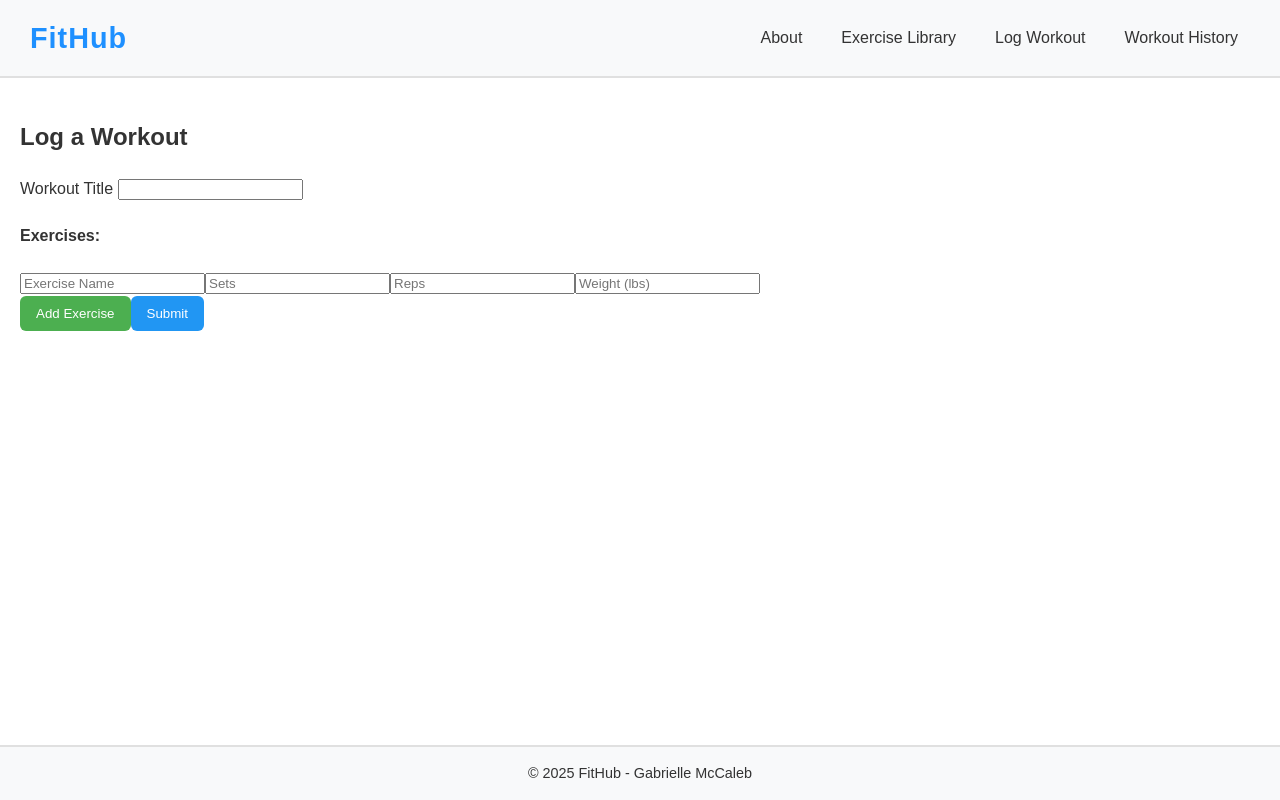
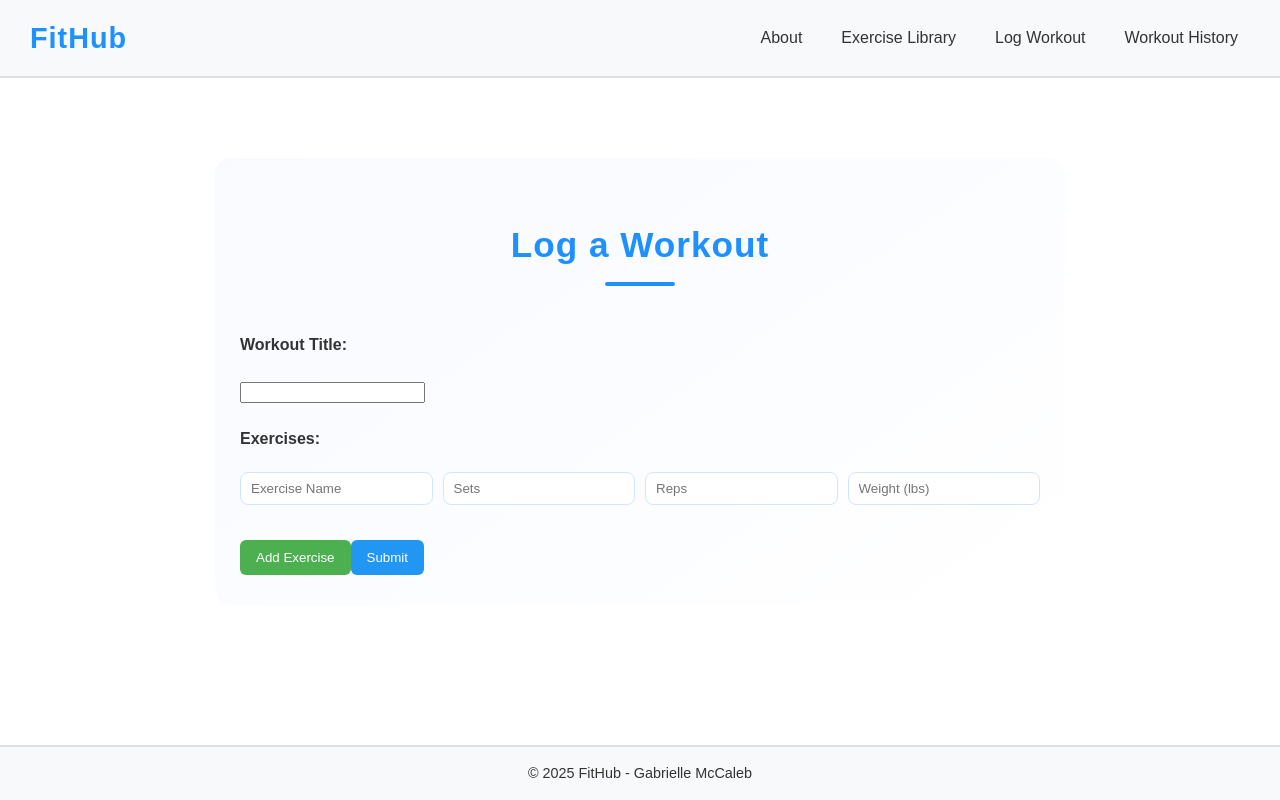
Before and after one commit to gmccaleb/unit-1-project-FitHub, a React (Vite) app in the folder fit-hub/: page /Log-Workout in a window 1280 px wide. Built offline with nearby package versions, Linux system fonts and the light colour scheme.

Commit message:
more styling, messing around with a backup styling to make page more interesting

```diff
--- a/fit-hub/src/components/Pages/Home.jsx
+++ b/fit-hub/src/components/Pages/Home.jsx
@@ -4,7 +4,7 @@ import { Link } from "react-router";
 
 function Home() {
   return (
-    <main>
+    <main className='home'>
       <h1>Welcome to FitHub!</h1>
       <p>
         FitHub is your all-in-one workout companion — view our vast exercise library, log
@@ -12,7 +12,7 @@ function Home() {
         starting out or pushing for new goals, FitHub helps you stay organized,
         motivated, and consistent on your fitness journey.
       </p>
-      <img src="/images/fithub-home.jpg" width="100%"/>
+      <img src="https://encrypted-tbn0.gstatic.com/images?q=tbn:ANd9GcT6L0d32Jouz9j74dYxOoMBLGaPcRRuJF57HQ&s" width="100%"/>
 
 
       <section>
--- a/fit-hub/src/components/Pages/LogWorkout.jsx
+++ b/fit-hub/src/components/Pages/LogWorkout.jsx
@@ -10,15 +10,18 @@ function LogWorkout() {
   };
 
   return (
-    <main>
+    <main className="log-workout">
       {" "}
       <h2>Log a Workout</h2>{" "}
+
       <form>
         {" "}
-        <label>
+        <label className="workout-title">
           {" "}
-          Workout Title <input type="text" required />{" "}
+          <h4>Workout Title: </h4>
+          <input type="text" required />{" "}
         </label>{" "}
+
         <h4>Exercises:</h4>{" "}
         {exerciseFields.map((index) => (
           <div key={index} className="exercise-inputs">
--- a/fit-hub/src/components/Pages/Pages.css
+++ b/fit-hub/src/components/Pages/Pages.css
@@ -1,3 +1,82 @@
+/* ==================================================
+   HOME PAGE
+================================================== */
+.home {
+  max-width: 1000px;
+  margin: 60px auto;
+  padding: 30px 25px;
+  background: linear-gradient(145deg, #f8faff, #ffffff);
+  border-radius: 16px;
+  transition: transform 0.3s ease;
+}
+
+.home h1 {
+  font-size: 2.5rem;
+  text-align: center;
+  margin-bottom: 20px;
+  color: #1e90ff;
+  font-weight: 800;
+  letter-spacing: 1px;
+  position: relative;
+}
+
+.home h1::after {
+  content: "";
+  display: block;
+  width: 80px;
+  height: 4px;
+  background: #1e90ff;
+  margin: 10px auto 0 auto;
+  border-radius: 2px;
+}
+
+.home p {
+  font-size: 1.05rem;
+  line-height: 1.7;
+  color: #333;
+  margin-bottom: 20px;
+}
+
+.home img {
+  width: 100%;
+  border-radius: 12px;
+  margin: 20px 0;
+}
+
+.home section {
+  margin-top: 20px;
+  text-align: center;
+}
+
+.btn-link {
+  display: inline-block;
+  margin: 8px 0;
+  padding: 10px 20px;
+  background-color: #1e90ff;
+  color: #fff;
+  border-radius: 10px;
+  font-weight: 600;
+  transition: background 0.2s ease, transform 0.2s ease;
+}
+
+.btn-link:hover {
+  background-color: #0072d1;
+  transform: translateY(-2px);
+}
+
+/* Responsive adjustments for Home */
+@media (max-width: 600px) {
+  .home {
+    padding: 20px 15px;
+  }
+
+  .home h1 {
+    font-size: 1.8rem;
+  }
+}
+
+
+
 /* ABOUT PAGE */
 .about {
   max-width: 800px;
@@ -65,12 +144,9 @@
   }
 }
 
-
-
 /* EXERCISE LIBRARY - GRID*/
-/* Styling for the exercise page h2 */
 .exercise-title {
-   color: #1e90ff; /* FitHub primary blue */
+  color: #1e90ff; /* FitHub primary blue */
   text-align: center;
   margin-bottom: 20px;
   font-weight: 700;
@@ -79,21 +155,22 @@
   position: relative;
 }
 
-/* Optional underline for style */
 .exercise-title::after {
   content: "";
   display: block;
-  width: 80px;               /* Length of underline */
-  height: 3px;               /* Thickness */
+  width: 80px; /* Length of underline */
+  height: 3px; /* Thickness */
   background-color: #1e90ff; /* Same as text color */
-  margin: 8px auto 0 auto;   /* Centered below the h2 */
-  border-radius: 2px;        /* Rounded edges for subtle style */
+  margin: 8px auto 0 auto; /* Centered below the h2 */
+  border-radius: 2px; /* Rounded edges for subtle style */
 }
-
 
 .exercise-grid {
   display: grid;
-  grid-template-columns: repeat(auto-fit, minmax(220px, 1fr)); /* responsive columns */
+  grid-template-columns: repeat(
+    auto-fit,
+    minmax(220px, 1fr)
+  ); /* responsive columns */
   gap: 25px; /* slightly bigger spacing between cards */
   width: 100%;
   max-width: 1200px;
@@ -105,6 +182,81 @@
 }
 
 
+/* LOG WORKOUT */
+/* ==================================================
+   LOG WORKOUT PAGE
+================================================== */
+/* LOG WORKOUT PAGE - CONSISTENT LAYOUT */
+.log-workout {
+  max-width: 800px;
+  margin: 60px auto;
+  padding: 30px 25px;
+  background: linear-gradient(145deg, #f8faff, #ffffff);
+  border-radius: 16px;
+  transition: transform 0.3s ease;
+}
+
+.log-workout h2 {
+  font-size: 2.2rem;
+  text-align: center;
+  margin-bottom: 25px;
+  color: #1e90ff;
+  font-weight: 800;
+  letter-spacing: 1px;
+  position: relative;
+}
+
+.log-workout h2::after {
+  content: "";
+  display: block;
+  width: 70px;
+  height: 4px;
+  background: #1e90ff;
+  margin: 8px auto 0 auto;
+  border-radius: 2px;
+}
+
+.log-workout form {
+  margin-bottom: 20px;
+}
+
+.exercise-inputs {
+  display: flex;
+  flex-wrap: nowrap; /* prevent wrapping on small screens */
+  gap: 10px;
+  margin-bottom: 15px;
+}
+
+.exercise-inputs input {
+  flex: 1; /* all inputs take equal width */
+  min-width: 80px; /* prevent inputs from being too small */
+  padding: 8px 10px;
+  border-radius: 8px;
+  border: 1px solid #d0e6ff;
+}
+
+/* Optional: horizontal scroll if screen is too small */
+.log-workout form {
+  overflow-x: auto;
+}
+
+
+/* Responsive adjustments for LogWorkout */
+@media (max-width: 600px) {
+  .log-workout {
+    padding: 20px 15px;
+  }
+
+  .log-workout h2 {
+    font-size: 1.8rem;
+  }
+
+  .exercise-inputs {
+    flex-direction: column;
+  }
+}
+
+
 
 /* WORKOUT HISTORY */
 .workout-history h2 {
@@ -112,7 +264,7 @@
   text-align: center;
   margin-bottom: 20px;
   font-weight: 700;
-  font-size: 2rem; /* slightly bigger */
+  font-size: 2rem;
   letter-spacing: 1px; /* adds space between letters */
   position: relative;
 }
```
Also changed, not shown: fit-hub/src/components/Pages/Pages2.css (added).
